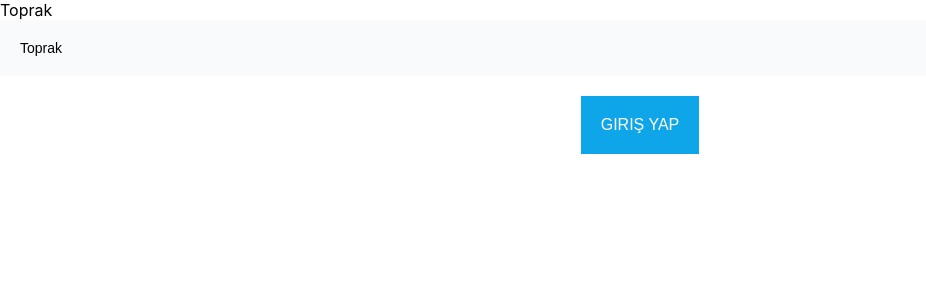
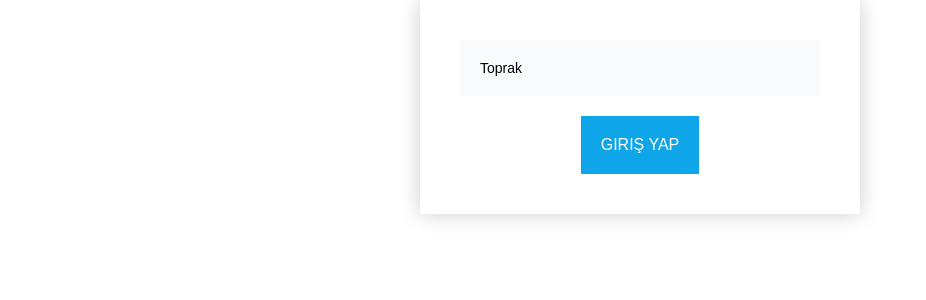
Before and after one commit to toprak-cavusdag/basic-form-react, a React (Create React App) app: page / in a window 1280 px wide. Shown: the top 300 px of the page, without its empty margins (0-926 px from the left). Built offline with nearby package versions, Linux system fonts and the light colour scheme; the HTML template or start-up script is replaced by a standard one.

Commit message:
Form-edited

```diff
--- a/src/App.js
+++ b/src/App.js
@@ -2,13 +2,14 @@ import { useState } from 'react';
 import './App.css';
 import Input from './components/input/input';
 import Button from './components/button/button';
+import Form from './components/Form/form';
 
 function App() {
   const [text, setText] = useState('Toprak');
 
   return (
     <div>
-      {text}
+      <Form>
         <Input
           value={text}
           placeholder={'Bir metin ifadesi giriniz...'}
@@ -23,6 +24,7 @@ function App() {
             alert('Tıklandı');
           }}
         />
+      </Form>
     </div>
   );
 }
--- /dev/null
+++ b/src/components/Form/form.css
@@ -0,0 +1,10 @@
+.custom-form {
+    position: relative;
+    z-index: 1;
+    background-color: #ffff;
+    max-width: 360px;
+    margin: 0 auto;
+    padding: 40px;
+    text-align: center;
+    box-shadow: 0 0 20px rgba(0, 0, 0, 0.2);
+}
--- /dev/null
+++ b/src/components/Form/form.jsx
@@ -0,0 +1,26 @@
+import React from "react";
+import "./form.css"
+import PropTypes from 'prop-types';
+
+
+const Form = ({children}) =>{
+
+    return(
+        <div className="custom-form">
+            {children}
+        </div>
+    )
+}
+
+
+Form.prototype ={
+    children: PropTypes.node
+}
+Form.defaultProps ={
+    children: null
+}
+
+
+
+
+export default Form
--- a/src/components/button/button.jsx
+++ b/src/components/button/button.jsx
@@ -4,9 +4,7 @@ import "./button.css"
 
 const Button = ({text, onClick })=>{
     return(
-        <div className="container">
         <button onClick={onClick} className="custom-button">{text}</button>
-        </div>
     )
 }
 
```
Lines whose indentation alone changed are shown as unchanged.
